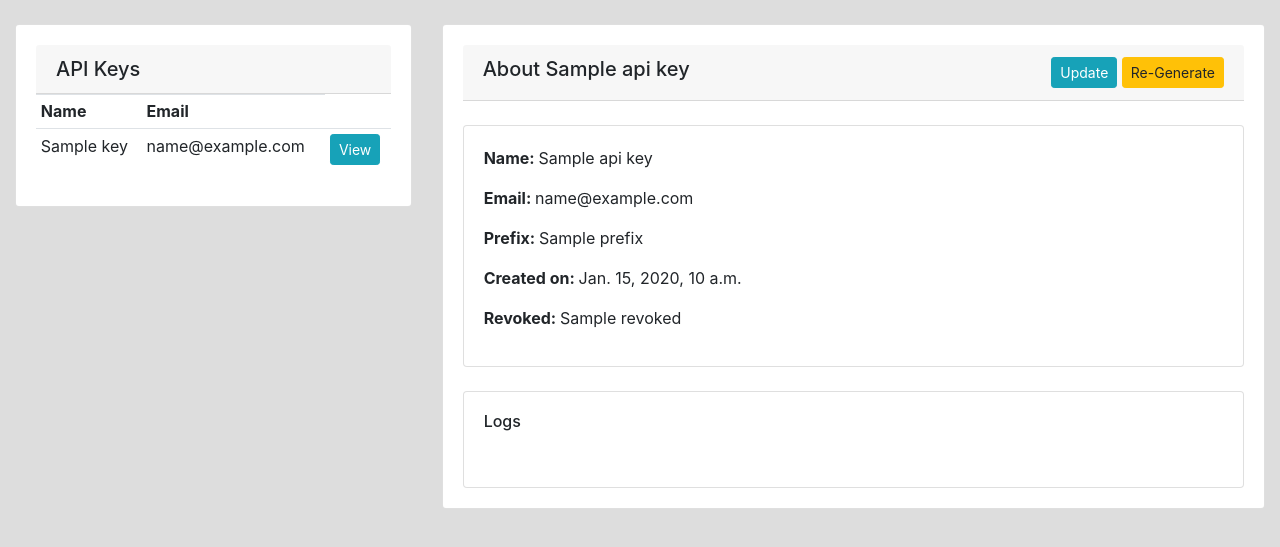
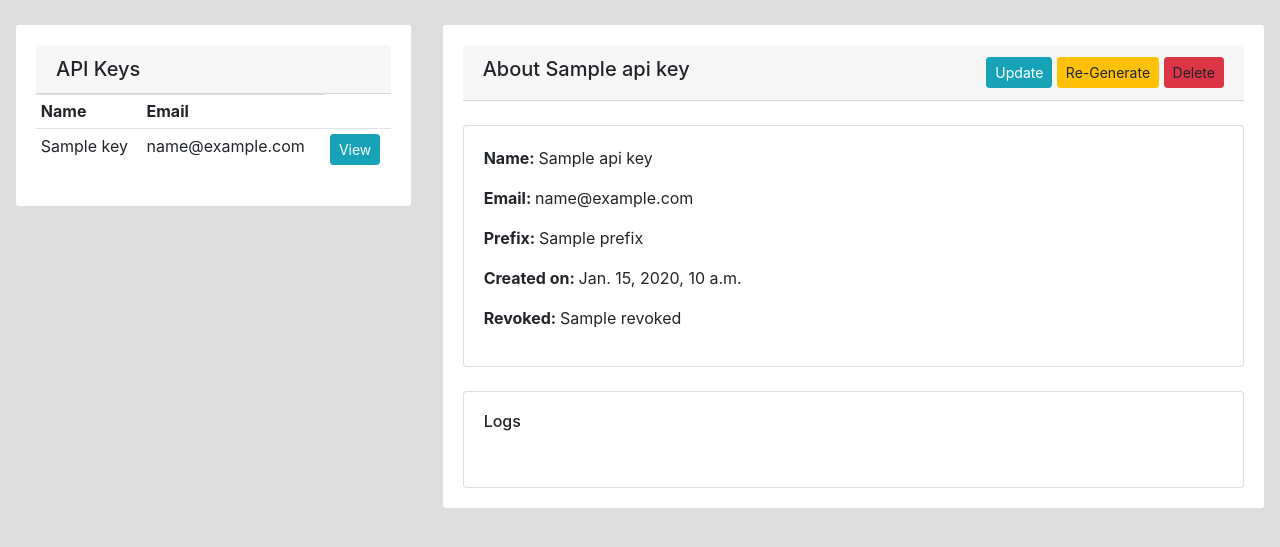
Before and after one commit to dnkelly97/pgscm, a Django app: template apis/templates/api_profile.html in a window 1280 px wide. Shown: the part 58-605 px from the top of the page. Run offline with Django 3.2, Linux system fonts and the light colour scheme; the template is opened without the code that fills it: most values are stand-ins (such as "Sample title", 1, 10 or a date in 2020); parts of the project's set-up code (start-up, migrations or seed data) failed here and were passed over; some libraries are stand-ins or nearby versions.

Commit message:
Add delete api popup and call appropriate functions

```diff
--- a/apis/templates/api_profile.html
+++ b/apis/templates/api_profile.html
@@ -29,6 +29,7 @@
                     <small class="float-sm-right">
                         <a id="update_api_button"  class="btn btn-sm btn-info" href="{% url 'update_api' api_key.prefix %}">Update</a>
                         <a id="regenerate_api_button" class="btn btn-sm btn-warning" onclick="regenerateAPIKey('{{api_key.name }}')">Re-Generate</a>
+                        <a id="regenerate_api_button" class="btn btn-sm btn-danger" onclick="deleteAPIKey('{{api_key.name }}')">Delete</a>
                     </small>
                     </h5><br>
                     <div class="container-fluid">
@@ -75,9 +76,30 @@
             </form>
         </div>
     </div>
-
+    <div class="modal" tabindex="-1" role="dialog" id="delete_modal">
+        <div class="modal-dialog" role="document">
+            <form id="delete_api_form">
+                {% csrf_token %}
+                <div class="modal-content">
+                    <div class="modal-header">
+                        <h5 class="modal-title">Confirm Deletion</h5>
+                        <button type="button" class="close" data-dismiss="modal" aria-label="Close">
+                          <span aria-hidden="true">&times;</span>
+                        </button>
+                    </div>
+                    <input type="hidden" name="prefix" value='{{ api_key.prefix }}' />
+                    <div class="modal-body" id="confirm_delete_message"></div>
+                    <div class="modal-footer">
+                        <button type="button" class="btn btn-danger" id="final_delete_button">Delete</button>
+                        <button type="button" class="btn btn-secondary" data-dismiss="modal" id="escape_popup">Cancel</button>
+                    </div>
+                </div>
+            </form>
+        </div>
+    </div>
 {% endblock %}
 
 {% block javascript %}
-<script src="{% static 'js/api/regenerate.js' %}"></script>
+    <script src="{% static 'js/api/regenerate.js' %}"></script>
+    <script src="{% static 'js/api/delete.js' %}"></script>
 {% endblock javascript %}
```
